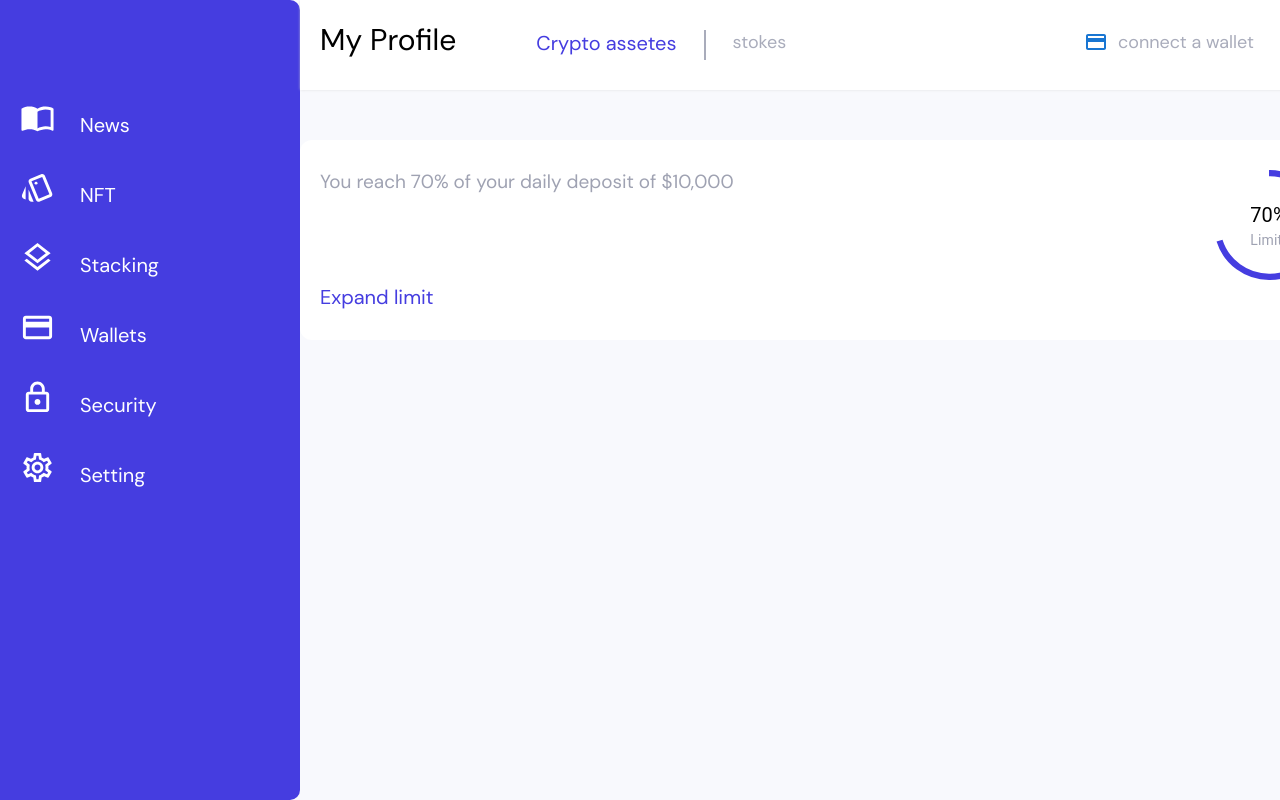
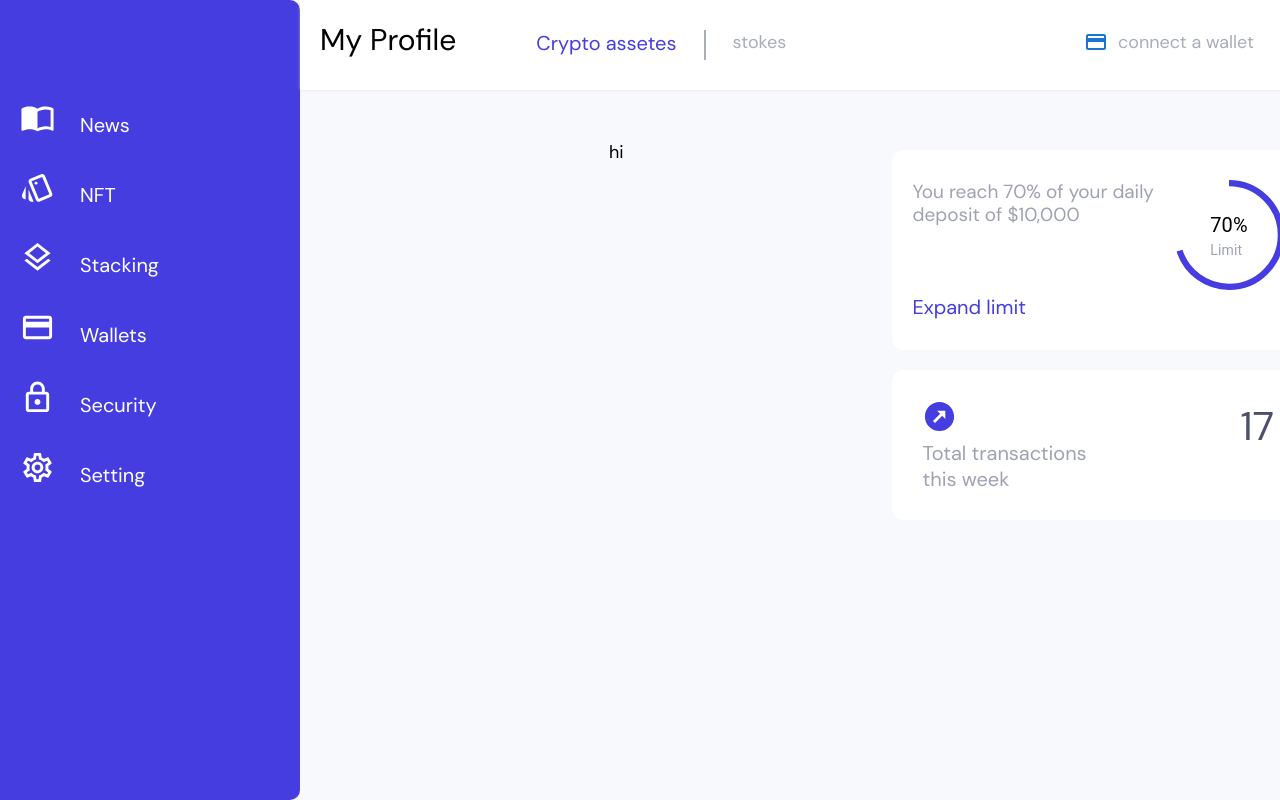
Before and after one commit to haniyeJahantigh/cripto-currency-project, a React (Create React App) app: page / in a window 1280 px wide. Shown: the top 800 px of the page. Built offline with nearby package versions, Linux system fonts and the light colour scheme.

Commit message:
add transaction component

```diff
--- a/src/components/DailyDiposit.tsx
+++ b/src/components/DailyDiposit.tsx
@@ -17,6 +17,7 @@ const MainBox = styled(Box)(({ theme }) => ({
   borderRadius: "12px",
   height: "200px",
   width: "100%",
+  margin:"10px"
 }));
 const LeftBox = styled(Box)(({ theme }) => ({
   display: "flex",
--- a/src/components/Header.tsx
+++ b/src/components/Header.tsx
@@ -13,7 +13,6 @@ const MyHeader = styled(Box)(({ theme }) => ({
   height: 70,
   width: "80vw",
   boxShadow: "0.3px 0.3px 3px lightGrey",
-  marginBottom:"50px"
 }));
 const MyBox = styled(Box)(({ theme }) => ({
   margin: 10,
--- a/src/components/Transactions.tsx
+++ b/src/components/Transactions.tsx
@@ -1,12 +1,44 @@
 import React from 'react'
 import { Box } from "@mui/material";
 import { styled} from "@mui/system";
+import OutboundIcon from '@mui/icons-material/Outbound';
 
+const MainBox = styled(Box)(({ theme }) => ({
+    display: "flex",
+    justifyContent: "space-between",
+    alignItem: "center",
+    background: "#FFF",
+    boxSizing: "border-box",
+    padding: "30px",
+    borderRadius: "12px",
+    height: "150px",
+    width: "100%",
+    margin:"10px"
+  }));
+  const LeftBox = styled(Box)(({ theme }) => ({
+    display: "flex",
+    flexDirection:"column",
+    justifyContent: "center",
+    alignItem: "center",
+    width:"50%"
+
+  }));
 type Props = {}
 
 const Transactions = (props: Props) => {
   return (
-    <div>Transactions</div>
+    <MainBox>
+        <LeftBox>
+            <Box color={"#453DE0"} >
+            <OutboundIcon fontSize='large' />
+
+            </Box>
+            <Box sx={{color:"#9FA2B2", fontSize:"20px"}}>Total transactions this week</Box>
+        </LeftBox>
+        <Box sx={{color:"#4C506B", fontSize:"40px"}} >
+            17
+        </Box>
+    </MainBox>
   )
 }
 
--- a/src/pages/MainDashboard.tsx
+++ b/src/pages/MainDashboard.tsx
@@ -1,18 +1,36 @@
 import DailyDiposit from '../components/DailyDiposit';
+import Transactions from '../components/Transactions';
 import { styled } from '@mui/system';
 import { Box } from '@mui/material';
+
 
 
 const BodyBox = styled(Box)(({ theme }) => ({
   display:"flex",
   justifyContent:"space-around",
+  padding:"50px"
+}));
+const LeftBox = styled(Box)(({ theme }) => ({
+  width:"80%",
+  display:"flex",
+  justifyContent:"space-around",
+}));
+const RightBox = styled(Box)(({ theme }) => ({
+  display:"flex",
+  justifyContent:"space-around",
+  flexDirection:"column",
 }));
 
 const MainDashboard = () => {
   return (
     <>
         <BodyBox>
+          <LeftBox>hi </LeftBox>
+          <RightBox>
           <DailyDiposit/>
+          <Transactions/>
+
+          </RightBox>
         </BodyBox>
     </>
   )
```
